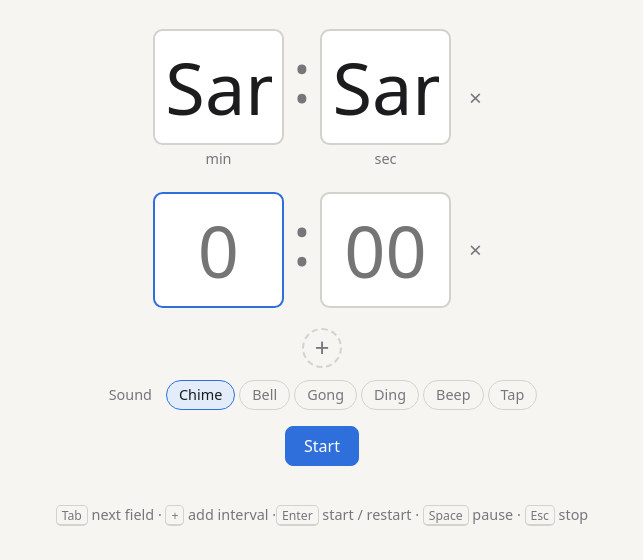
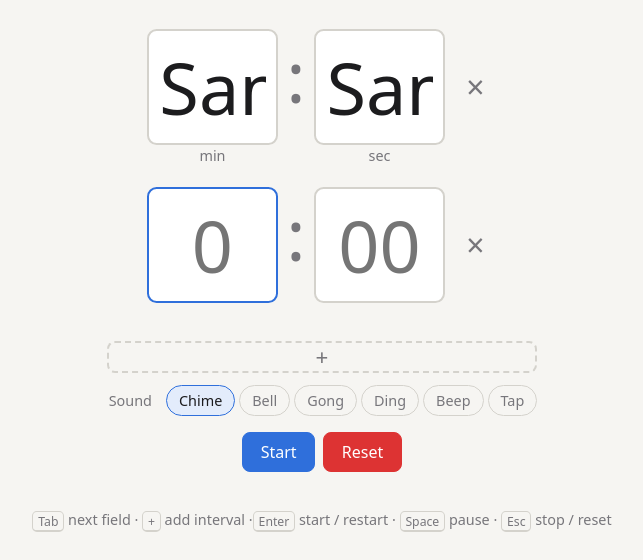
Before and after one commit to mpwoz/timer, a website built with Vite: page index.html in a window 1280 px wide. Both pictures are taken after typing "Sample", "Sample" into the empty fields and a click on the button "Add interval". Shown: the part 325-885 px from the top of the page, without its empty margins (318-961 px from the left). Built offline with nearby package versions, Linux system fonts and the light colour scheme.

Commit message:
Add reset action and refine interval-row styling
- Reset button (red) next to Start when stopped; press Esc again
  (when already stopped) to reset to a blank timer
- Make the "+" add-interval control a full-width rounded rectangle
  with a centered glyph instead of an off-center circle
- Reserve the min/sec label space on every row so stacked intervals
  stay evenly spaced
- Center the "x" remove button on the input boxes, and enlarge it
- README: document running the Vite dev server for browser testing
  (file:// and static servers break the TS module load)
- gitignore Playwright MCP output

Co-Authored-By: Claude Opus 4.8 <noreply@anthropic.com>

```diff
--- a/index.html
+++ b/index.html
@@ -22,13 +22,14 @@
 
         <div class="buttons">
           <button type="submit" tabindex="-1">Start</button>
+          <button type="button" id="reset" class="danger" tabindex="-1" title="Reset to a blank timer">Reset</button>
           <button type="button" id="pause" tabindex="-1">Pause</button>
           <button type="button" id="stop" tabindex="-1">Stop</button>
         </div>
       </form>
 
       <p class="hints">
-        <kbd>Tab</kbd> next field · <kbd>+</kbd> add interval ·<kbd>Enter</kbd> start / restart · <kbd>Space</kbd> pause · <kbd>Esc</kbd> stop
+        <kbd>Tab</kbd> next field · <kbd>+</kbd> add interval ·<kbd>Enter</kbd> start / restart · <kbd>Space</kbd> pause · <kbd>Esc</kbd> stop / reset
       </p>
     </main>
     <script type="module" src="/src/main.ts"></script>
--- a/src/main.ts
+++ b/src/main.ts
@@ -18,6 +18,7 @@ const soundPicker = el<HTMLFieldSetElement>('sounds');
 const addBtn = el<HTMLButtonElement>('add');
 const pauseBtn = el<HTMLButtonElement>('pause');
 const stopBtn = el<HTMLButtonElement>('stop');
+const resetBtn = el<HTMLButtonElement>('reset');
 
 const watch = new Stopwatch();
 const alarm = new AlarmScheduler();
@@ -74,6 +75,15 @@ function stop(): void {
   watch.stop();
   alarm.cancelAll();
   active = null;
+  render();
+  rows.focus();
+}
+
+/** Clear the inputs back to a single blank interval and the default sound. */
+function reset(): void {
+  rows.set([]);
+  soundPicker.querySelector<HTMLInputElement>(`input[value="${DEFAULT_SOUND}"]`)!.checked = true;
+  history.replaceState(null, '', location.pathname);
   render();
   rows.focus();
 }
@@ -191,7 +201,7 @@ soundPicker.addEventListener('click', (e) => {
 document.addEventListener('keydown', (e) => {
   if (e.key === 'Escape') {
     e.preventDefault();
-    if (watch.state === 'idle') rows.focus();
+    if (watch.state === 'idle') reset();
     else stop();
   } else if (e.key === ' ' && !e.ctrlKey && !e.metaKey && !e.altKey) {
     e.preventDefault();
@@ -202,6 +212,7 @@ document.addEventListener('keydown', (e) => {
 addBtn.addEventListener('click', () => rows.focus(rows.add()));
 pauseBtn.addEventListener('click', togglePause);
 stopBtn.addEventListener('click', stop);
+resetBtn.addEventListener('click', reset);
 // Keep keyboard focus in the inputs when buttons are clicked/tapped.
 for (const btn of document.querySelectorAll('button')) {
   btn.addEventListener('mousedown', (e) => e.preventDefault());
--- a/src/style.css
+++ b/src/style.css
@@ -90,10 +90,12 @@ body[data-state='paused'] .display { opacity: 0.45; }
   align-items: center;
   color: var(--muted);
   font-size: 0.9rem;
+  line-height: 1;
   gap: 0.25rem;
 }
-/* Field labels only on the first row. */
-.row:not(:first-child) label span { display: none; }
+/* Label text shows only on the first row, but every row reserves its
+   space so the input boxes stay evenly spaced. */
+.row:not(:first-child) label span { visibility: hidden; }
 
 .row input {
   width: 3.2ch;
@@ -117,10 +119,16 @@ body[data-state='paused'] .display { opacity: 0.45; }
 
 .remove {
   align-self: center;
-  width: 2rem;
-  height: 2rem;
+  /* Rise above the reserved min/sec label area (0.25rem gap + 0.9rem text)
+     so the × centers on the input boxes, not the full row. */
+  margin-bottom: 1.15rem;
+  display: flex;
+  align-items: center;
+  justify-content: center;
+  width: 2.75rem;
+  height: 2.75rem;
   font: inherit;
-  font-size: 1.4rem;
+  font-size: 2rem;
   line-height: 1;
   color: var(--muted);
   background: none;
@@ -132,15 +140,18 @@ body[data-state='paused'] .display { opacity: 0.45; }
 .row:only-child .remove { visibility: hidden; }
 
 .add {
-  width: 2.5rem;
-  height: 2.5rem;
+  align-self: stretch;
+  display: flex;
+  align-items: center;
+  justify-content: center;
+  height: 2rem;
   font: inherit;
-  font-size: 1.6rem;
+  font-size: 1.4rem;
   line-height: 1;
   color: var(--muted);
   background: none;
   border: 2px dashed var(--border);
-  border-radius: 50%;
+  border-radius: 0.5rem;
   cursor: pointer;
 }
 .add:hover { color: var(--fg); border-color: var(--muted); }
@@ -190,8 +201,11 @@ body[data-state='paused'] .display { opacity: 0.45; }
   cursor: pointer;
 }
 .buttons button[type='submit'] { background: var(--accent); border-color: var(--accent); color: #fff; }
+.buttons button.danger { background: var(--bad); border-color: var(--bad); color: #fff; }
 body[data-state='idle'] #pause,
 body[data-state='idle'] #stop { display: none; }
+/* Reset only applies to the stopped (idle) timer. */
+body:not([data-state='idle']) #reset { display: none; }
 
 .row.invalid input { border-color: var(--bad); animation: shake 0.3s; }
 @keyframes shake {
```
Also changed, not shown: README.md, 1 other file.
